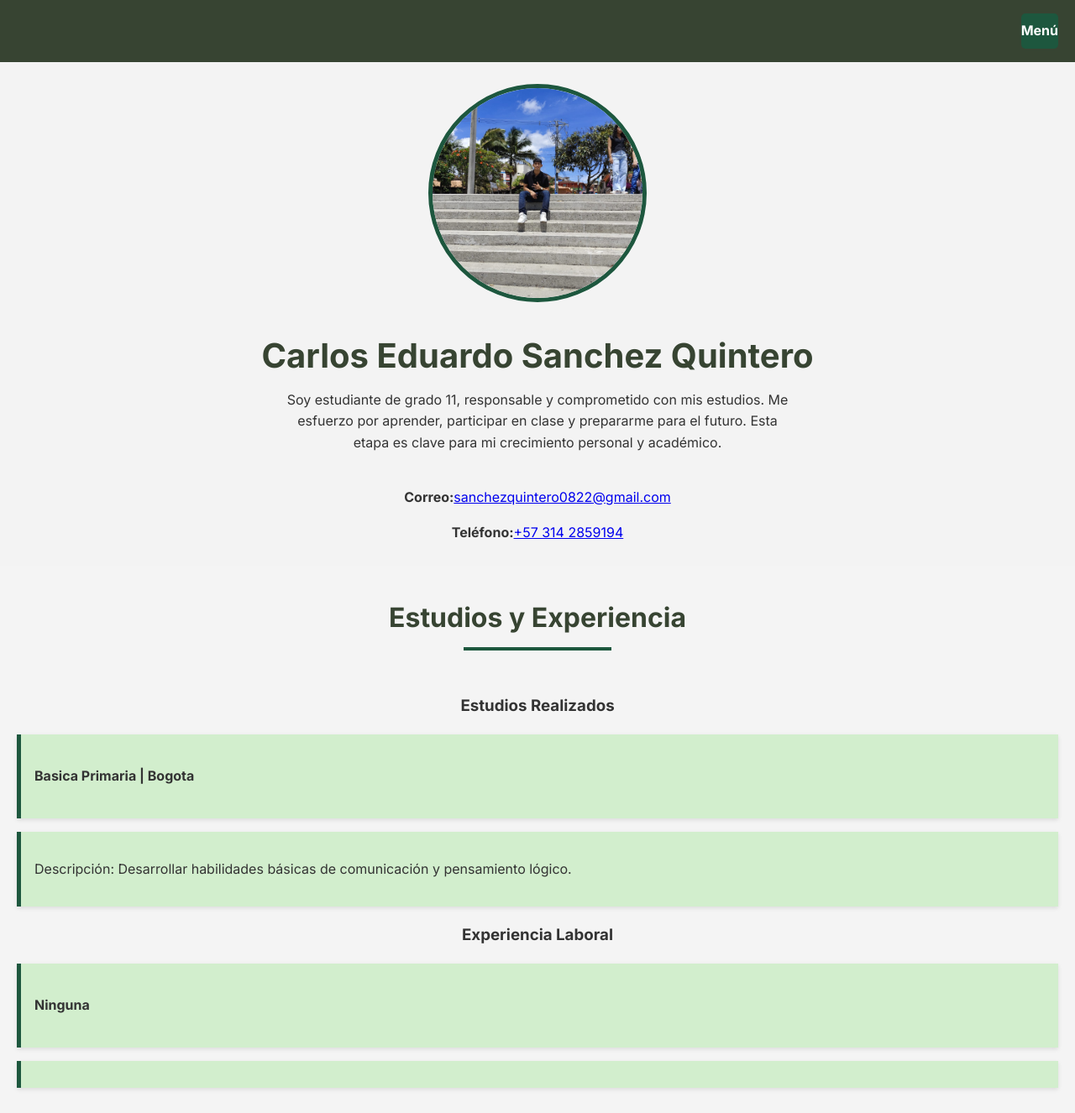
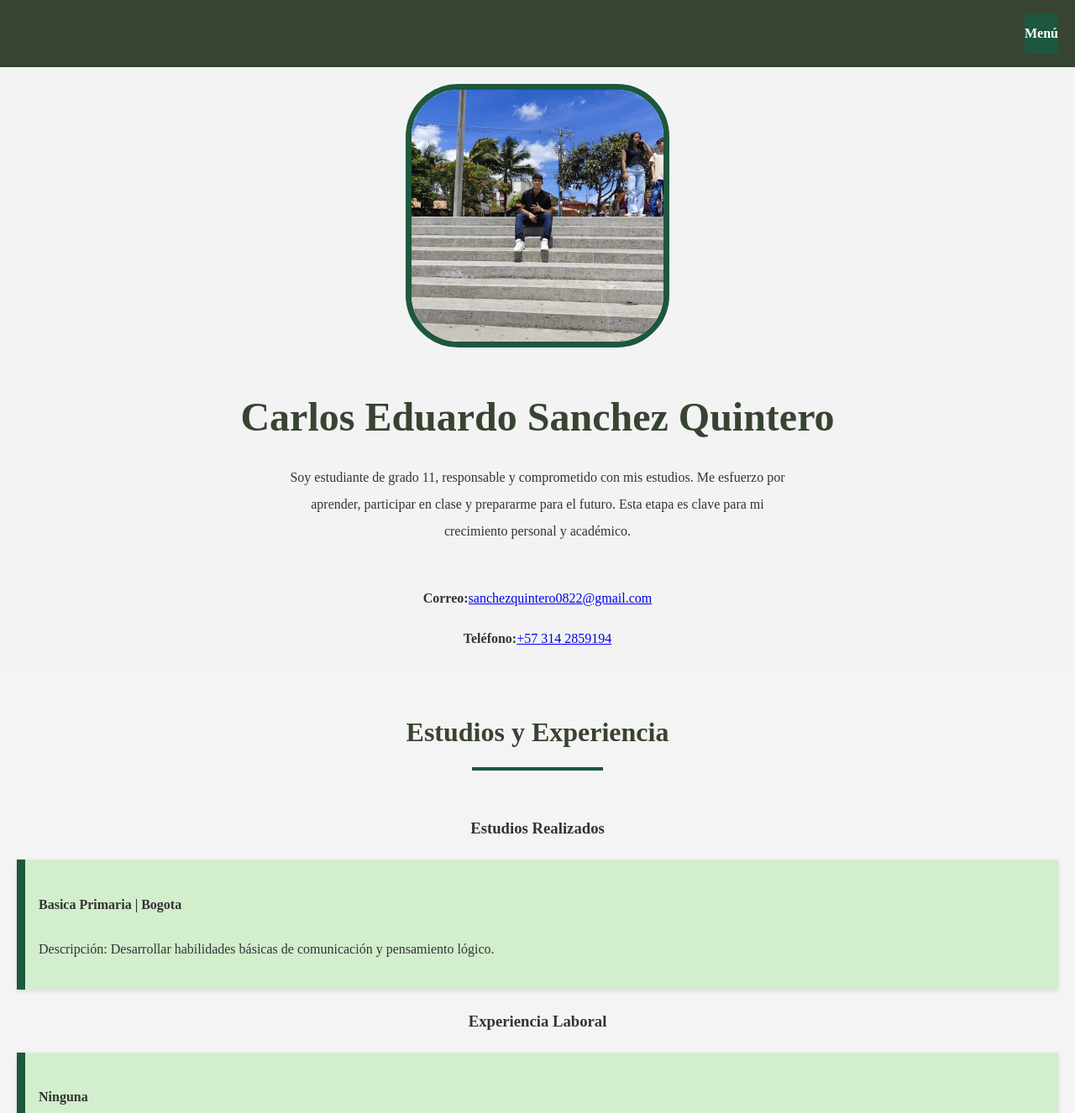
Before and after one commit to Carlos08222/Mi-Landing-Pages, a plain HTML site: page index.html in a window 1280 px wide. Shown: the top 1326 px of the page at 84% size. Drawn offline with Linux system fonts and the light colour scheme.

Commit message:
Add files via upload

```diff
--- a/Style.css
+++ b/Style.css
@@ -9,8 +9,15 @@
 
 
 body {
-    font-family: "inter", sans-serif;
-    line-height: 1.6;
+
+  font-family: 'MiFuente';
+  src: url('fonts/MiFuente.woff2') format('woff2'),
+       url('fonts/MiFuente.woff') format('woff');
+
+
+
+
+    line-height: 2.0;
     margin: 0;
     padding: 0;
     background-color: var(--background-color);
@@ -71,7 +78,7 @@ body {
 }
 
 .accordion-nav .nav-link {
-    color: white; /* Cambiar color de los enlaces dentro del acordeón */
+    color: #ffffff; /* Cambiar color de los enlaces dentro del acordeón */
     padding: 0.5rem 0;
     display: block;
 }
@@ -118,30 +125,30 @@ body {
     display: block;
     width: 50%;
     height: 4px;
-    background: var(--primary-color);
+ background: var(--primary-color);
     margin: 10px auto 0;
 }
 
 /*Dimensiones y aspectos de la foto de perfil*/
 .profile-photo {
-    width: 250px;
-    height: 250px;
-    border-radius: 90%;
+    width: 300px;
+    height: 300px;
+    border-radius: 20%;
     object-fit: cover;
-    border: 5px solid var(--primary-color);
+    border: 7px solid var(--primary-color);
     margin-bottom: 1rem;
 }
 
 /*Tamaños y color para el nombre*/
 .profile-name {
-    font-size: 2.5rem;
+    font-size: 3rem;
     margin: 0.5rem 0;
     color: var(--secondary-color);
 }
 
 .profile-summary {
     max-width: 600px;
-    margin: 0 auto 2.5rem;
+    margin: 0 auto 3rem;
 }
 
 .list, .list-inline {
@@ -152,8 +159,8 @@ body {
 /*Sección para cambiar colores de fondo, tamaño de letra y alineación del texto o contenedores
 del area de Estudios realizados y experiencia laboral*/
 .list li {
-    background-color: rgb(210, 238, 205);
-    border-left: 5px solid var(--primary-color);
+    background-color: #d2eecd;
+    border-left: 10px solid var(--primary-color);
     padding: 1rem;
     margin-bottom: 1rem;
     box-shadow: 0 2px 5px rgba(0,0,0,0.1);
@@ -162,7 +169,7 @@ del area de Estudios realizados y experiencia laboral*/
 
 .list-inline li {
     display: inline-block;
-    background-color: var(--light-gray);
+    background-color: #d2eecd;
     padding: 0.5rem 1rem;
     border-radius: 20px;
     margin: 0.5rem;
@@ -189,7 +196,7 @@ del area de Estudios realizados y experiencia laboral*/
 
 /*Sección para cambiar el color a la letra o fondo de cada link en el Linktree */
 .linktree-link {
-    background-color: rgb(220, 200, 150);
+    background-color: #1d573e;
     color: rgb(250, 250, 250);
     text-decoration: none;
     padding: 1rem 2rem;
@@ -200,7 +207,7 @@ del area de Estudios realizados y experiencia laboral*/
 
 /*Efecto de otro color al pasar el mouse por el botón*/
 .linktree-link:hover {
-    background-color: #2980b9;
+    background-color: #576066;
 }
 
 /* Contact Form */
@@ -214,7 +221,7 @@ del area de Estudios realizados y experiencia laboral*/
 
 /*Sección para darle color a los bordes, tamaño y ajustes a las cajas de texto del formulario*/
 .contact-form input,
-.contact-form textarea {
+.contact-form textaa {
     padding: 1rem;
     margin-bottom: 1rem;
     border: 1px solid #553535;
--- a/index.html
+++ b/index.html
@@ -4,7 +4,7 @@
     <meta charset="UTF-8">
     <meta name="viewport" content="width=device-width, initial-scale=1.0">
     <style>
-@import url('https://fonts.googleapis.com/css2?family=Inter:ital,opsz,wght@0,14..32,100..900;1,14..32,100..900&display=swap');
+@import url('https://fonts.googleapis.com/css2?family=Outfit:wght@100..900&display=swap');
 </style>
     <title>Mi CV - Landing Page</title>
     <link rel="stylesheet" href="./Style.css">
@@ -45,14 +45,14 @@
             <ul class="list">
                 <li>
                     <h4>Basica Primaria | Bogota</h4>
+                    <p>Descripción: Desarrollar habilidades básicas de comunicación y pensamiento lógico.
+
+                </li>
 
 
-                </li>
-                <li>
 
 
-                    <p>Descripción: Desarrollar habilidades básicas de comunicación y pensamiento lógico.
-                </li>
+
             </ul>
 
             <h3>Experiencia Laboral</h3>
@@ -61,10 +61,7 @@
                     <h4>Ninguna</h4>
 
                 </li>
-                <li>
 
-
-                </li>
             </ul>
         </div>
     </section>
```
